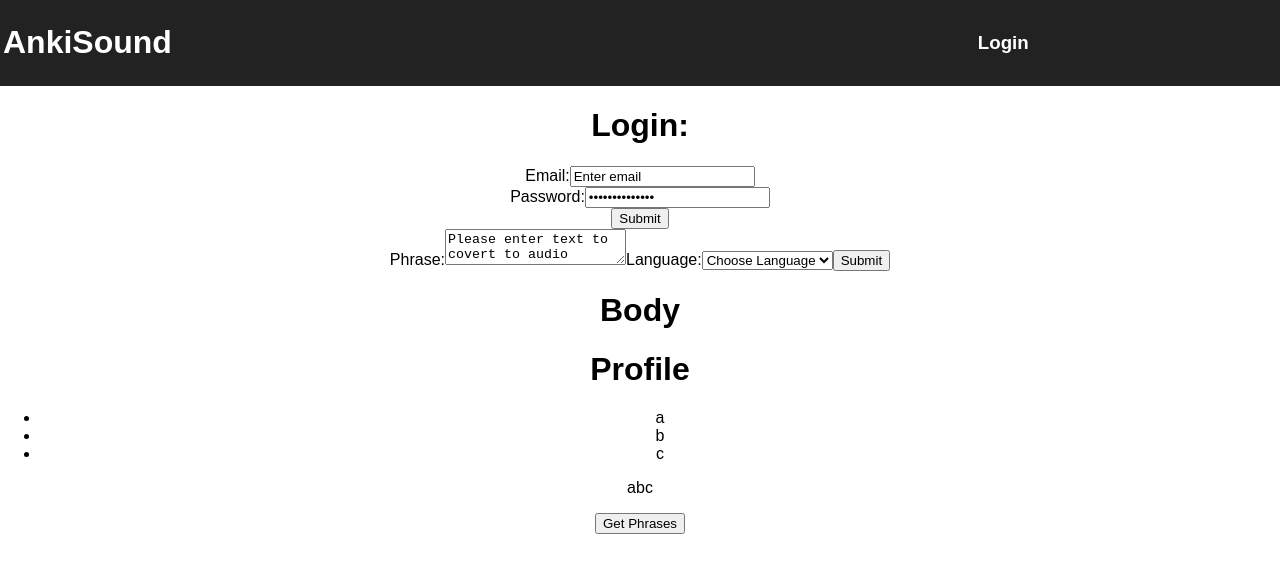
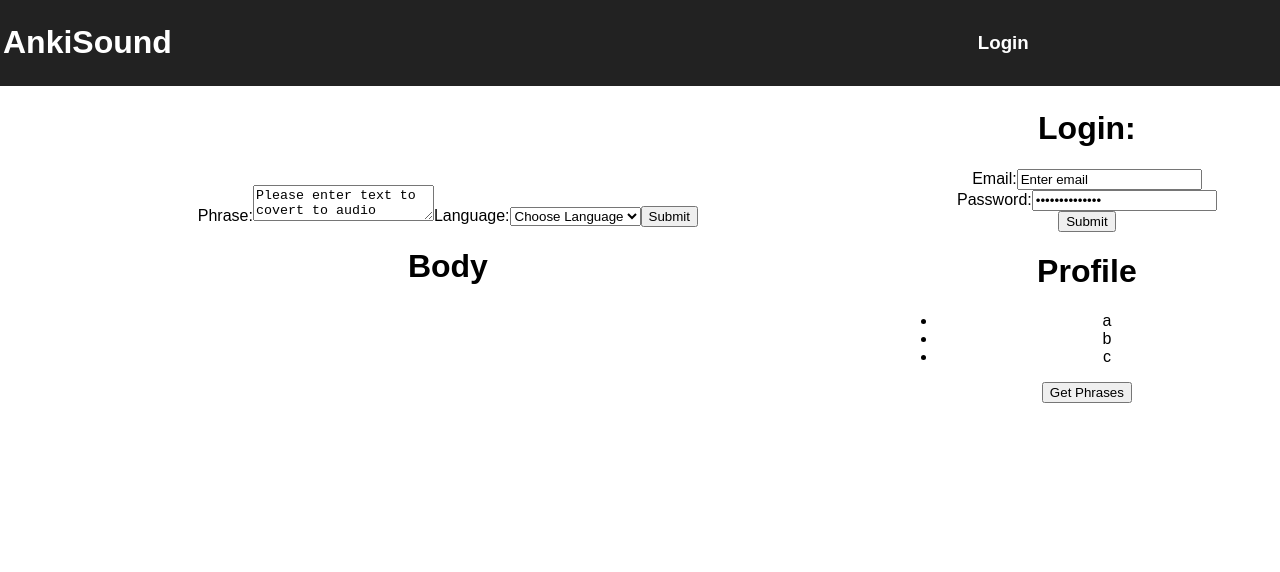
Before and after one commit to bretfunk/anki_sound_frontend, a React (Create React App) app: page / in a window 1280 px wide. Shown: the top 572 px of the page. Built offline with nearby package versions, Linux system fonts and the light colour scheme.

Commit message:
basic layout setup and refactoring of code

```diff
--- a/src/App.js
+++ b/src/App.js
@@ -2,10 +2,8 @@ import React, { Component } from 'react';
 import './App.css';
 import axios from 'axios';
 import Navbar from './components/navbar';
-import Form from './components/form';
-import Body from './components/body';
-import Login from './components/login';
-import Profile from './components/profile';
+import MainWindow from './components/mainWindow';
+import SideWindow from './components/sideWindow';
 
 const url = "https://protected-thicket-11517.herokuapp.com/api/phrases"
 
@@ -14,7 +12,6 @@ class App extends Component {
     super(props)
     this.getPhrases = this.getPhrases.bind(this)
   }
-
 
   getPhrases() {
      axios.get(url, { crossdomain: true })
@@ -33,15 +30,23 @@ class App extends Component {
       <Navbar />
       </div>
       <div className="App">
-      <Login />
-      <Form />
-      <Body />
-      <Profile />
+      <table width="100%">
+      <tbody>
+      <tr>
+      <td>
+      <MainWindow />
+      </td>
+      <td width="30%">
+      <SideWindow />
       <button
       onClick={this.getPhrases}
       >
       Get Phrases
       </button>
+      </td>
+      </tr>
+      </tbody>
+      </table>
       </div>
       </div>
     );
--- a/src/components/body.js
+++ b/src/components/body.js
@@ -1,8 +1,23 @@
 import React, { Component } from 'react';
 
 class Body extends Component {
+  constructor(props) {
+    super(props);
+    this.state = {
+      phrases: ['a', 'b', 'c']
+    }
+    this.getPhrase = this.getPhrase.bind(this);
+  }
+
+  getPhrase() {
+  }
+
   render() {
-    return (<h1>Body</h1>);
+    return (
+      <div>
+      <h1>Body</h1>
+      </div>
+  );
   }
 }
 
--- /dev/null
+++ b/src/components/mainWindow.js
@@ -0,0 +1,16 @@
+import React, { Component } from 'react';
+import Form from './form'
+import Body from './body'
+
+class MainWindow extends Component {
+  render() {
+    return (
+    <div>
+      <Form />
+      <Body />
+      </div>
+    )
+  }
+}
+
+export default MainWindow;
--- a/src/components/profile.js
+++ b/src/components/profile.js
@@ -27,7 +27,6 @@ class Profile extends Component {
       {this.getSavedPhrases()}
       <h1>Profile</h1>
       <ul>{this.savedPhrases(this.state.saved)}</ul>
-      <p>{this.state.saved}</p>
       </div>
     );
   }
--- /dev/null
+++ b/src/components/sideWindow.js
@@ -0,0 +1,16 @@
+import React, { Component } from 'react';
+import Login from './login'
+import Profile from './profile'
+
+class SideWindow extends Component {
+  render() {
+    return (
+      <div>
+      <Login />
+      <Profile />
+      </div>
+    )
+  }
+}
+
+export default SideWindow;
```
